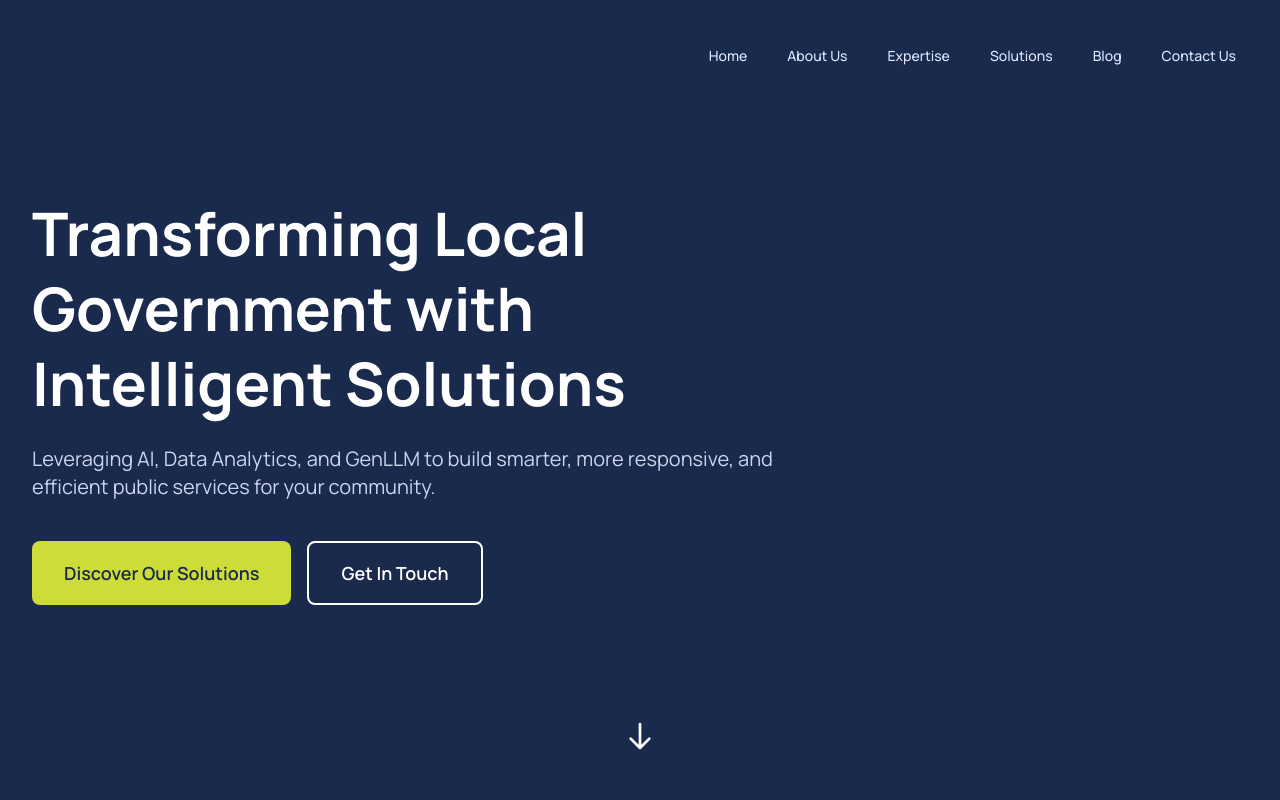
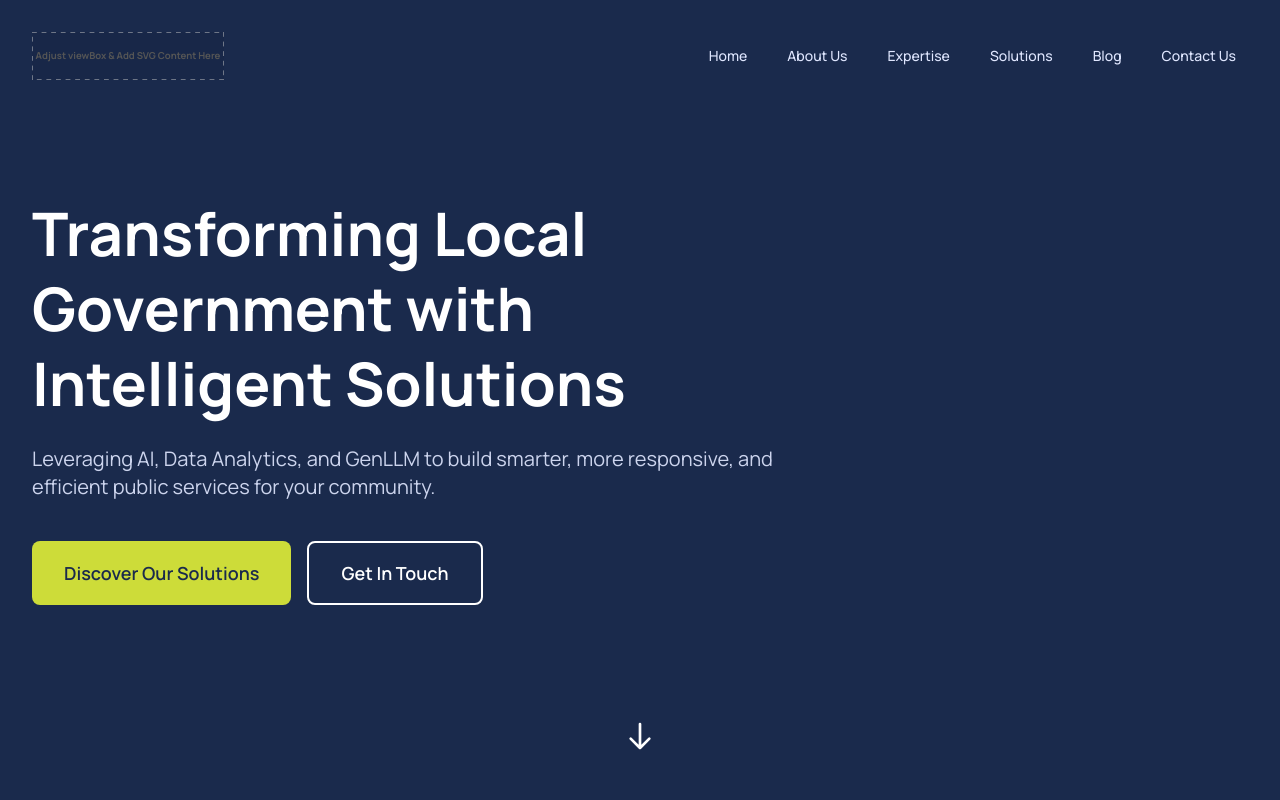
Before and after one commit to hperugu/luminacity, a React (Vite) app: page / in a window 1280 px wide. Shown: the top 800 px of the page. Built offline with nearby package versions, Linux system fonts and the light colour scheme.

Commit message:
Update LuminaCityLogo.tsx

```diff
--- a/src/components/icons/LuminaCityLogo.tsx
+++ b/src/components/icons/LuminaCityLogo.tsx
@@ -1,13 +1,55 @@
 import React from 'react';
 
-const LuminaCityLogo: React.FC<React.SVGProps<SVGSVGElement> & { className?: string }> = (props) => {
+// --- IMPORTANT USER ACTION REQUIRED ---
+// 1. ADJUST THE `viewBox` ATTRIBUTE BELOW:
+//    Replace "0 0 200 50" with the correct coordinates and dimensions
+//    that tightly fit YOUR new SVG logo artwork. For example, if your
+//    logo design is 300 units wide and 60 units tall, use "0 0 300 60".
+//    This is crucial for correct scaling and aspect ratio.
+//
+// 2. PASTE YOUR SVG CONTENT:
+//    Replace the placeholder <text> and <rect> elements inside the <svg> tag
+//    with the actual <path>, <circle>, <rect>, etc., elements of your new logo.
+//
+// 3. CHECK `fill` ATTRIBUTE:
+//    The `fill="currentColor"` attribute on the <svg> tag means parts of your
+//    SVG (that don't have their own fill specified or use "currentColor")
+//    will inherit the text color from the parent (e.g., white from the Navbar).
+//    Remove `fill="currentColor"` if all colors in your SVG are hardcoded.
+// -------------------------------------
+
+const LuminaCityLogo: React.FC<React.SVGProps<SVGSVGElement>> = (props) => {
+  // The {...props} spread includes the className (e.g., "h-10 md:h-12 w-auto")
+  // passed from the Navbar, which controls the actual display size.
   return (
-    <img
+    <svg
+      xmlns="http://www.w3.org/2000/svg"
+      viewBox="0 0 200 50" // <<< --- YOU MUST ADJUST THIS VALUE!
+      // Example: if your logo artwork is 1000px wide by 250px tall,
+      // you might use viewBox="0 0 1000 250".
+      fill="currentColor" // Optional: remove if all your SVG colors are hardcoded.
+      {...props}
+    >
+      {/* VVV --- REPLACE THIS SECTION WITH YOUR NEW SVG's PATHS AND ELEMENTS --- VVV */}
+      <rect x="0" y="0" width="200" height="50" fill="rgba(0,0,0,0.05)" stroke="#CCC" strokeDasharray="5,5" />
+      <text
+        x="50%"
+        y="50%"
+        dominantBaseline="middle"
+        textAnchor="middle"
+        fontFamily="Manrope, sans-serif"
+        fontSize="10"
+        fill="#555"
+      >
+        Adjust viewBox &amp; Add SVG Content Here
+      </text>
+      <img
       src="/luminacity.svg"
       alt="LuminaCity Logo"
       className={props.className}
       style={{ height: 'auto', maxHeight: '100%' }}
     />
+    </svg>
   );
 };
 
```
